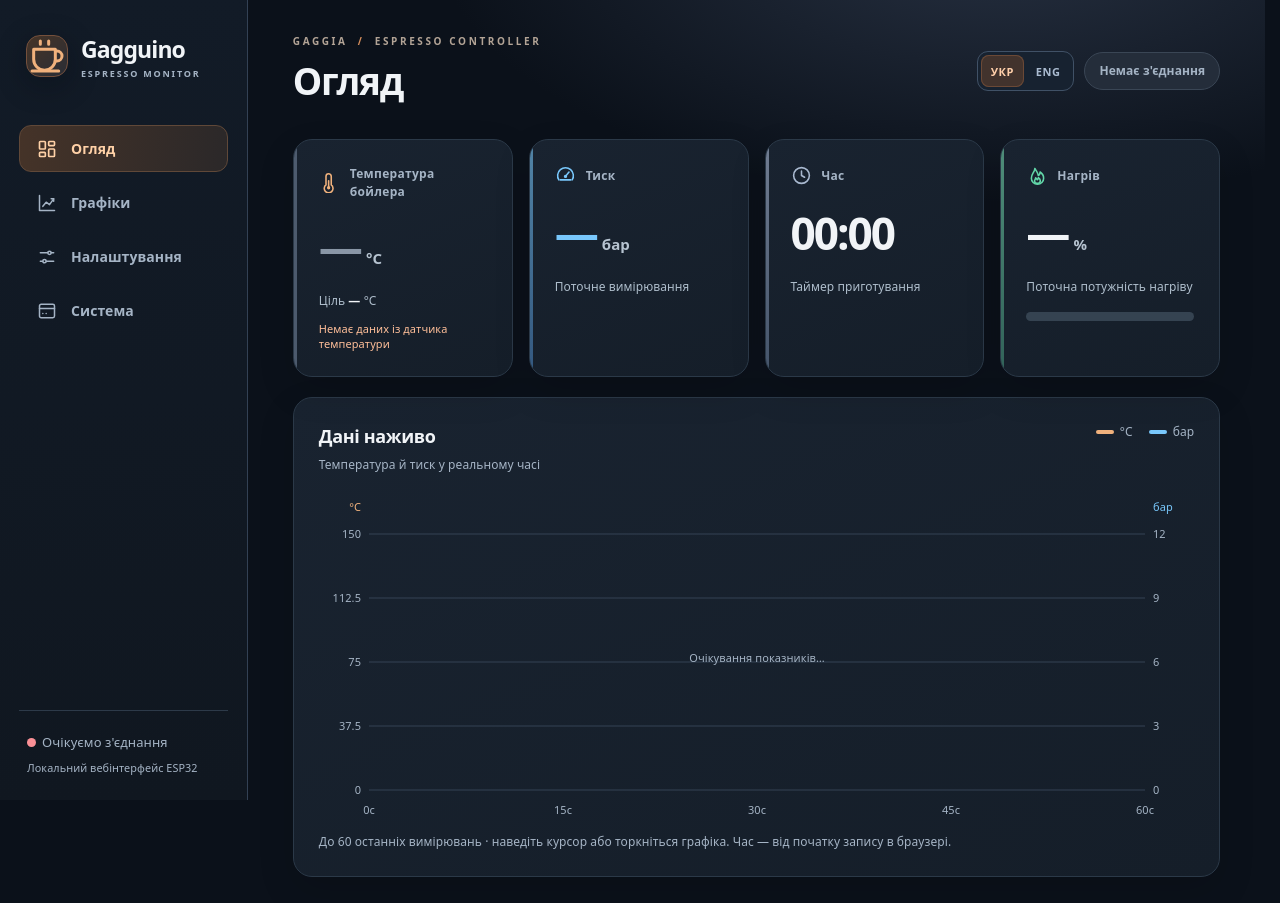
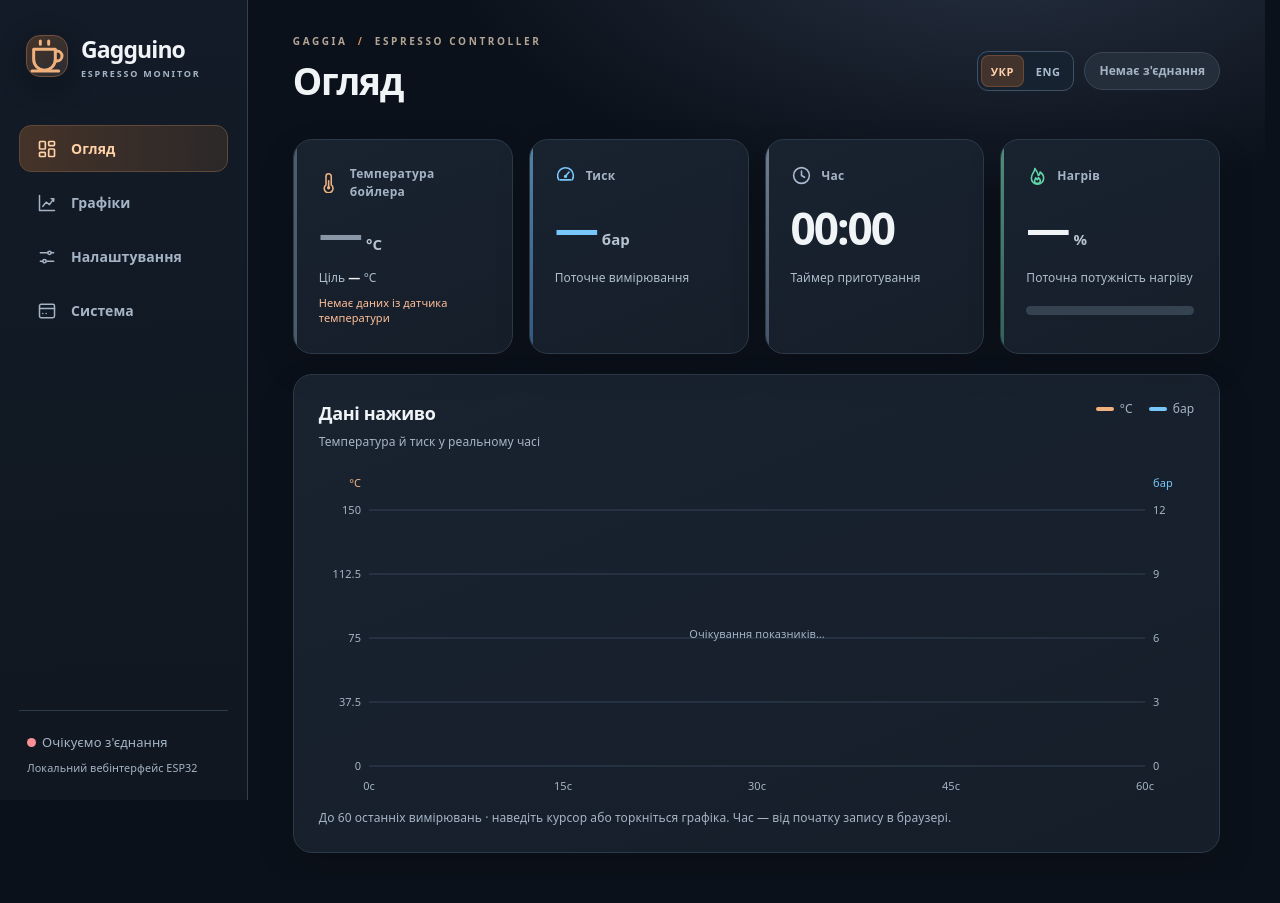
Before and after one commit to tosteich/Gagguino, a plain HTML site: page data/index.html in a window 1280 px wide. After the commit the page ends 879 px from the top, so only its background shows below. Drawn offline with Linux system fonts and the light colour scheme.

Commit message:
Line up dashboard card captions and reserve separate heater meter row

```diff
--- a/data/css/style.css
+++ b/data/css/style.css
@@ -433,3 +433,37 @@ footer{padding-top:14px;border-top:1px solid #2a3645}
 .archive-disclosure[open] .archive-chevron{transform:rotate(225deg)}
 .archive-disclosure .shot-list{margin:0;padding:12px;border-top:1px solid #344254}
 @media(prefers-reduced-motion:reduce){.archive-chevron{transition:none}}
+
+/* Dashboard cards share the same four vertical slots across the row:
+   heading / numeric reading / caption / sensor message or heating meter. */
+.metric {
+  display:grid;
+  grid-template-rows:minmax(26px,auto) minmax(56px,1fr) 22px 34px;
+  row-gap:5px;
+  align-items:stretch;
+}
+.metric .metric-label{align-self:start}
+.metric .metric-value{align-self:center;margin:0;min-width:0}
+.metric .metric-sub{align-self:center;margin:0}
+.metric .metric-extra{
+  display:flex;
+  flex-direction:column;
+  justify-content:center;
+  min-width:0;
+  min-height:0;
+}
+.metric .metric-extra .sensor-note{
+  margin:0;
+  line-height:1.3;
+}
+.metric .metric-extra .power-track{
+  width:100%;
+  margin:0;
+}
+@media(max-width:440px){
+  .metric{
+    grid-template-rows:minmax(24px,auto) minmax(48px,1fr) minmax(22px,auto) 40px;
+    row-gap:4px;
+  }
+  .metric .metric-extra .sensor-note{font-size:10px}
+}
```
